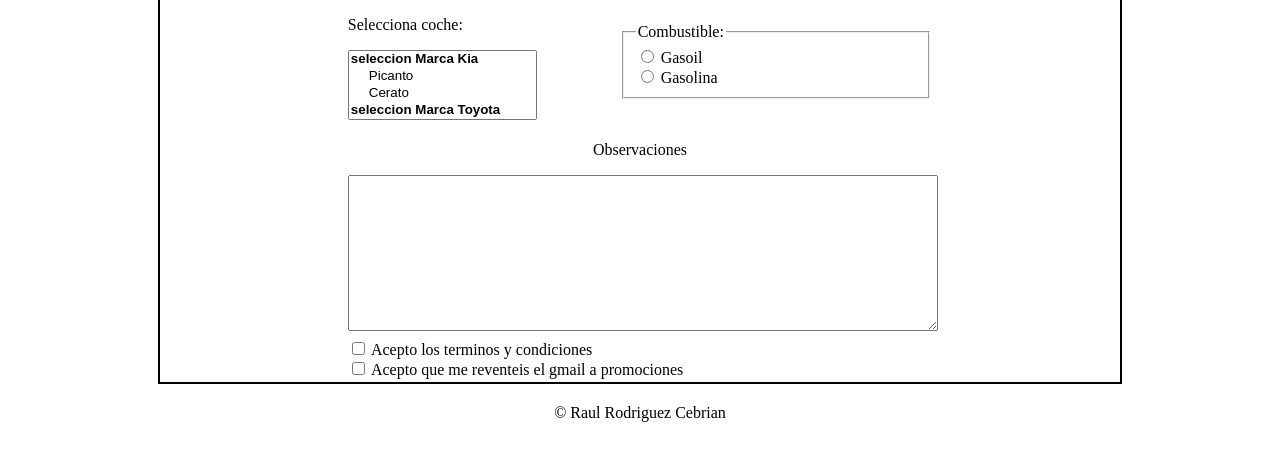
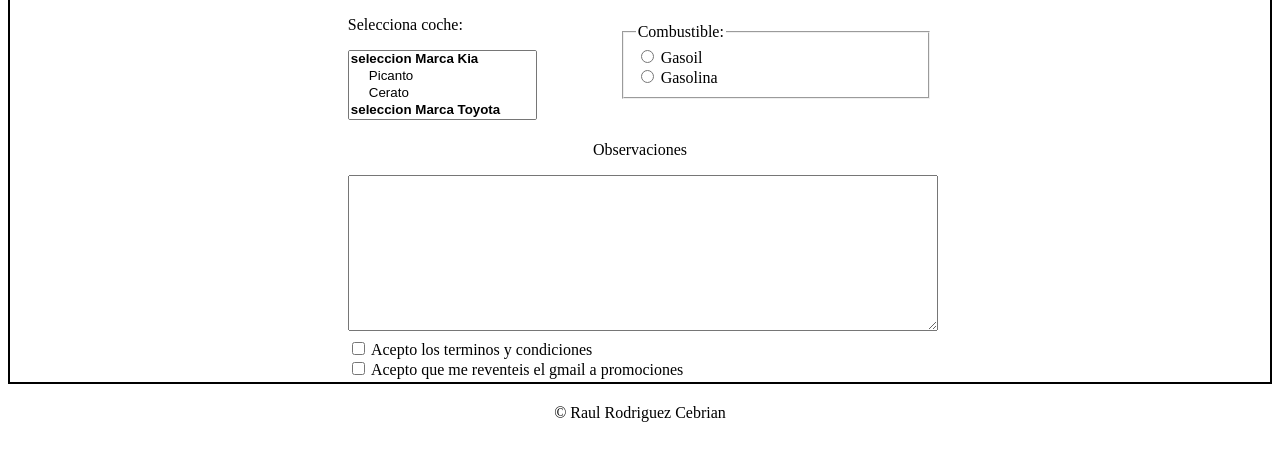
Before and after one commit to cebriian9/D-Interfaces, a plain HTML site: page interfaces/tema3/ejercicios/ejercicio2.html in a window 1280 px wide. Shown: the part 355-824 px from the top of the page. Drawn offline with Linux system fonts and the light colour scheme.

Commit message:
Update ejercicio2.html

```diff
--- a/interfaces/tema3/ejercicios/ejercicio2.html
+++ b/interfaces/tema3/ejercicios/ejercicio2.html
@@ -21,8 +21,8 @@
 
         body {
             padding-top: 50px;
-            padding-left: 150px;
-            padding-right: 150px;
+            padding-left: auto;
+            padding-right: auto;
         }
 
         .derecha {
```
